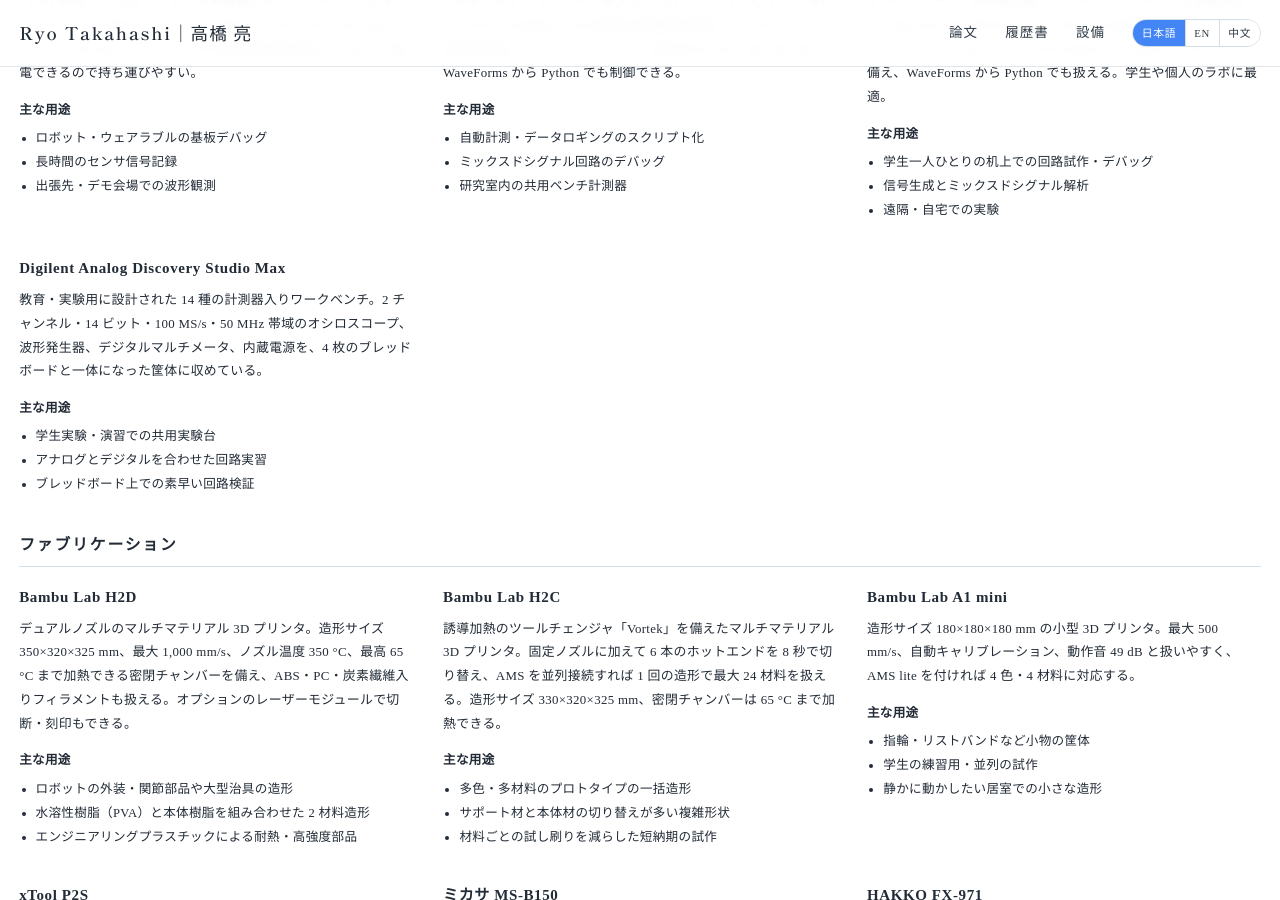
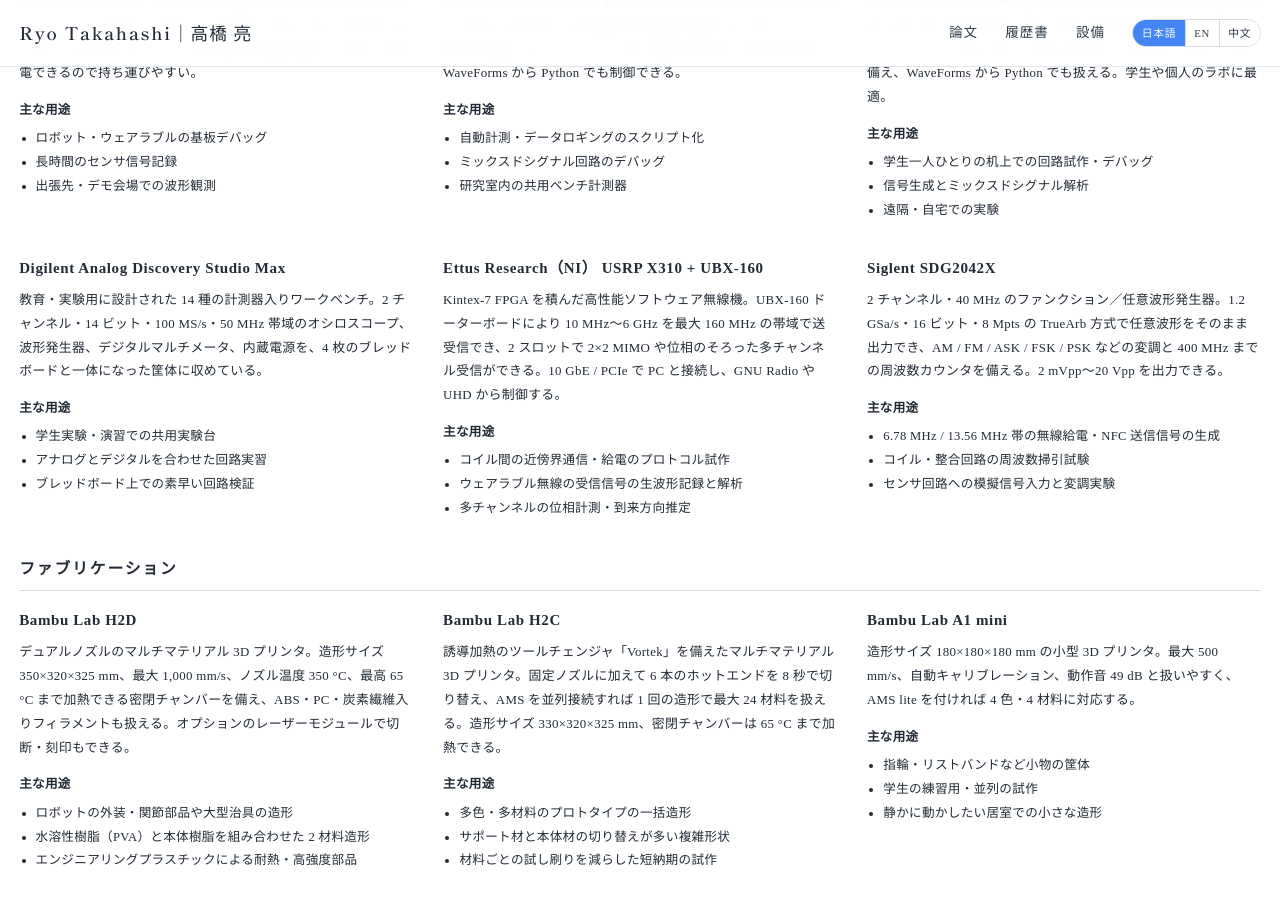
Before and after one commit to takahashiryo/takahashiryo.github.io, a Jekyll site: the page built from _pages/ja-facilities.html, in a window 1280 px wide and 900 px high, scrolled down 978 px. Built offline with Jekyll 4.4.1, drawn with Linux system fonts in a browser that asks for light colours.

Commit message:
Facilities の RF 計測に USRP X310（UBX-160）と SDG2042X を追加
Co-Authored-By: Claude Fable 5.1 <noreply@anthropic.com>

```diff
--- a/_data/facilities.yml
+++ b/_data/facilities.yml
@@ -240,6 +240,52 @@
           - "学生实验与练习的共用实验台"
           - "模拟与数字相结合的电路实训"
           - "面包板上的快速电路验证"
+
+    - id: "usrp-x310"
+      name: "USRP X310 + UBX-160"
+      maker: "Ettus Research（NI）"
+      image: ""
+      ja:
+        desc: "Kintex-7 FPGA を積んだ高性能ソフトウェア無線機。UBX-160 ドーターボードにより 10 MHz〜6 GHz を最大 160 MHz の帯域で送受信でき、2 スロットで 2×2 MIMO や位相のそろった多チャンネル受信ができる。10 GbE / PCIe で PC と接続し、GNU Radio や UHD から制御する。"
+        uses:
+          - "コイル間の近傍界通信・給電のプロトコル試作"
+          - "ウェアラブル無線の受信信号の生波形記録と解析"
+          - "多チャンネルの位相計測・到来方向推定"
+      en:
+        desc: "High-performance software-defined radio built around a Kintex-7 FPGA. With the UBX-160 daughterboard it transmits and receives from 10 MHz to 6 GHz with up to 160 MHz of bandwidth, and its two slots allow 2x2 MIMO and phase-coherent multichannel reception. It connects over 10 GbE or PCIe and is driven from GNU Radio or UHD."
+        uses:
+          - "Prototyping near-field communication and power-transfer protocols between coils"
+          - "Recording and analysing raw RF waveforms from wearable radios"
+          - "Multichannel phase measurement and direction finding"
+      zh:
+        desc: "搭载 Kintex-7 FPGA 的高性能软件无线电。配合 UBX-160 子板可在 10 MHz〜6 GHz 范围内以最高 160 MHz 带宽收发，双插槽支持 2×2 MIMO 与相位相干的多通道接收。通过 10 GbE / PCIe 连接电脑，由 GNU Radio 或 UHD 控制。"
+        uses:
+          - "线圈间近场通信与供电协议的原型验证"
+          - "可穿戴无线设备接收信号的原始波形记录与分析"
+          - "多通道相位测量与到达方向估计"
+
+    - id: "sdg2042x"
+      name: "SDG2042X"
+      maker: "Siglent"
+      image: ""
+      ja:
+        desc: "2 チャンネル・40 MHz のファンクション／任意波形発生器。1.2 GSa/s・16 ビット・8 Mpts の TrueArb 方式で任意波形をそのまま出力でき、AM / FM / ASK / FSK / PSK などの変調と 400 MHz までの周波数カウンタを備える。2 mVpp〜20 Vpp を出力できる。"
+        uses:
+          - "6.78 MHz / 13.56 MHz 帯の無線給電・NFC 送信信号の生成"
+          - "コイル・整合回路の周波数掃引試験"
+          - "センサ回路への模擬信号入力と変調実験"
+      en:
+        desc: "Two-channel 40 MHz function and arbitrary waveform generator. TrueArb output at 1.2 GSa/s with 16-bit resolution and 8 Mpts plays arbitrary waveforms point by point, with AM, FM, ASK, FSK and PSK modulation and a frequency counter to 400 MHz. Output ranges from 2 mVpp to 20 Vpp."
+        uses:
+          - "Generating wireless-power and NFC drive signals in the 6.78 MHz and 13.56 MHz bands"
+          - "Frequency-sweep tests of coils and matching networks"
+          - "Injecting simulated signals into sensor circuits and modulation experiments"
+      zh:
+        desc: "双通道 40 MHz 函数 / 任意波形发生器。TrueArb 方式以 1.2 GSa/s、16 位、8 Mpts 逐点输出任意波形，具备 AM / FM / ASK / FSK / PSK 等调制与最高 400 MHz 的频率计数器。输出范围 2 mVpp〜20 Vpp。"
+        uses:
+          - "生成 6.78 MHz / 13.56 MHz 频段的无线供电与 NFC 驱动信号"
+          - "线圈与匹配电路的扫频测试"
+          - "向传感器电路注入模拟信号与调制实验"
 
 - id: "fab"
   ja: { name: "ファブリケーション" }
```
